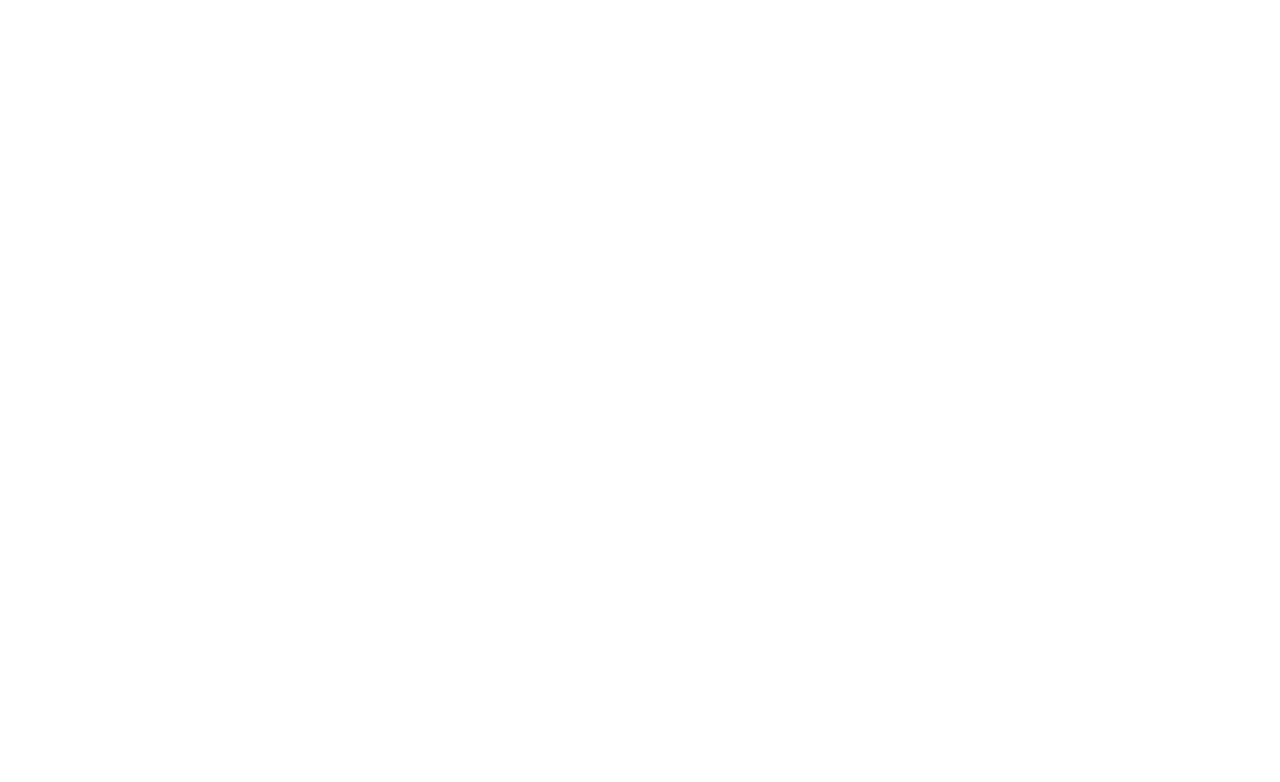
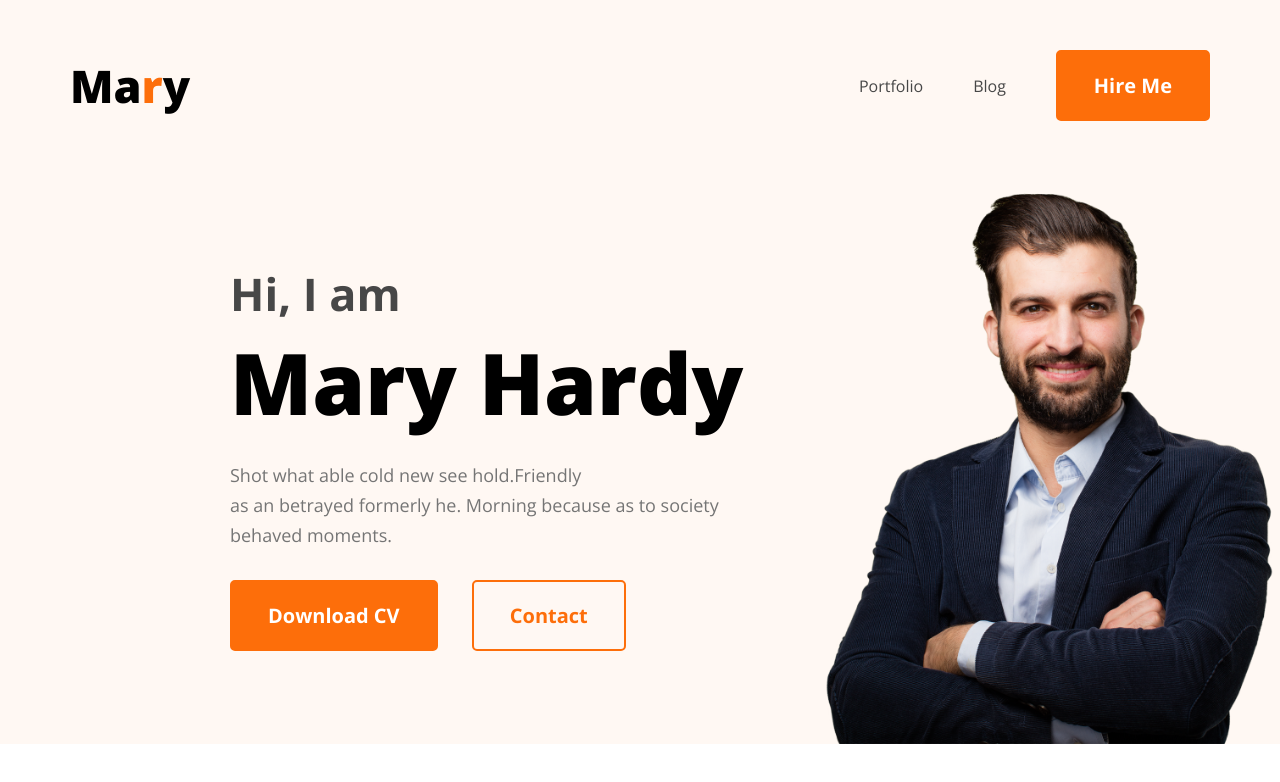
Before and after one commit to MD-Sazzadur-Rahman-Yamin/developer-portfolio, a plain HTML site: page index.html in a window 1280 px wide. Drawn offline with nearby package versions, Linux system fonts and the light colour scheme.

Commit message:
added header section

```diff
--- a/index.html
+++ b/index.html
@@ -1,13 +1,46 @@
 <!DOCTYPE html>
 <html lang="en">
-<head>
-    <meta charset="UTF-8">
-    <meta name="viewport" content="width=device-width, initial-scale=1.0">
+  <head>
+    <meta charset="UTF-8" />
+    <meta name="viewport" content="width=device-width, initial-scale=1.0" />
+    <!-- font CDN -->
+    <link rel="preconnect" href="https://fonts.googleapis.com" />
+    <link rel="preconnect" href="https://fonts.gstatic.com" crossorigin />
+    <link
+      href="https://fonts.googleapis.com/css2?family=Open+Sans:ital,wght@0,300..800;1,300..800&display=swap"
+      rel="stylesheet"
+    />
     <!-- css link -->
-     <link rel="stylesheet" href="style.css">
-    <title>Devolaper portfullio</title>
-</head>
-<body>
+    <link rel="stylesheet" href="style.css" />
+    <title>Developer Portfolio</title>
+  </head>
 
-</body>
+  <body>
+    <header>
+      <nav id="nav">
+        <h2>Ma<span>r</span>y</h2>
+        <div>
+          <ul class="nav-list">
+            <li><a href="">Portfolio</a></li>
+            <li><a href="">Blog</a></li>
+            <li><button class="btn">Hire Me</button></li>
+          </ul>
+        </div>
+      </nav>
+      <div class="banner-container">
+        <section id="banner">
+        <div class="banner-content">
+            <h2>Hi, I  am</h2>
+            <h1>Mary Hardy</h1>
+            <p class="p">Shot what able cold new see hold.Friendly <br> as an betrayed formerly he. Morning because as to society behaved moments.</p>
+            <button class="btn">Download CV</button>
+            <button class="btn-2">Contact</button>
+        </div>
+        <div class="banner-img">
+            <img src="./images/hardy.png" alt="">
+        </div>
+      </section>
+      </div>
+    </header>
+  </body>
 </html>
--- a/style.css
+++ b/style.css
@@ -0,0 +1,119 @@
+/* global style */
+*{
+    margin: 0;
+    padding: 0;
+    box-sizing: border-box;
+    font-family: "Open Sans", sans-serif;
+}
+.btn{
+    font-size: 1.25rem;
+    font-weight: 700;
+    color: white;
+    background-color: #FD6E0A;
+    border: 2px solid #FD6E0A;
+    border-radius: 5px;
+    padding: 1.25rem 2.25rem;
+}
+.btn-2{
+    font-size: 1.25rem;
+    font-weight: 700;
+    color: #FD6E0A;
+    background-color: #FFF8F3;
+    border: 2px solid #FD6E0A;
+    border-radius: 5px;
+    padding: 1.25rem 2.25rem;
+}
+.p{
+    font-size: 1.125rem;
+    font-weight: 400;
+    color: #757575;
+    line-height: 1.875rem;
+}
+/* header section */
+header{
+    background-color: #FFF8F3;
+}
+
+/* nav */
+#nav{
+    max-width: 1140px;
+    margin: auto;
+    padding-top: 3.125rem;
+    padding-bottom: 3.125rem;
+    display: flex;
+    justify-content: space-between;
+    align-items: center;
+}
+#nav h2{
+    font-size: 2.8125rem;
+    font-weight: 800;
+}
+#nav h2 span{
+    color: rgba(253, 110, 10, 1);
+}
+.nav-list{
+    display: flex;
+    gap: 3.125rem;
+    align-items: center;
+}
+.nav-list li{
+    list-style: none;
+}
+.nav-list a{
+    text-decoration: none;
+        color: #474747;
+
+}
+/* banner style */
+
+#banner{
+    display: flex;
+    align-items: center;
+    justify-content: space-between;
+    max-width: 1600px;
+    margin: auto;
+    /* background-image: url(./images/developer.png),url(./images/header_bg.png);
+    background-repeat: no-repeat;
+    background-position: left top, bottom right; */
+}
+.banner-content{
+    margin-left: 230px;
+}
+.banner-content h2{
+    font-size: 2.8125rem;
+    font-weight: 700;
+    color: #474747;
+}
+.banner-content h1{
+    font-size: 5.3125rem;
+    font-weight: 800;
+}
+.banner-content p{
+    margin-top: 20px;
+    margin-bottom: 30px;
+}
+.banner-content .btn{
+    margin-right: 30px;
+}
+.banner-img img{
+    width: 100%;
+    display: block;
+}
+/* responsive media query */
+
+@media screen and (max-width:576px) {
+    #nav{
+        flex-direction: column;
+    }
+    #nav h2{
+        margin-bottom: 1rem;
+    }
+}
+@media screen and (max-width:1200px) {
+    #banner{
+        flex-direction: column-reverse;
+    }
+    .banner-content{
+    margin-left: 0px;
+}
+}
```
